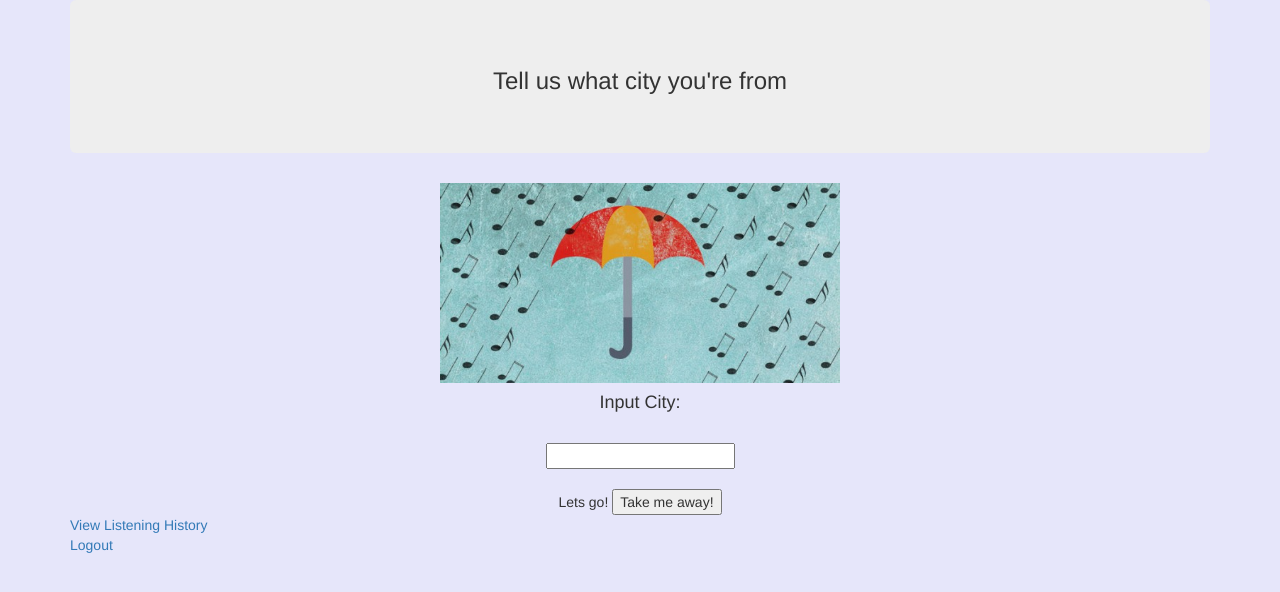
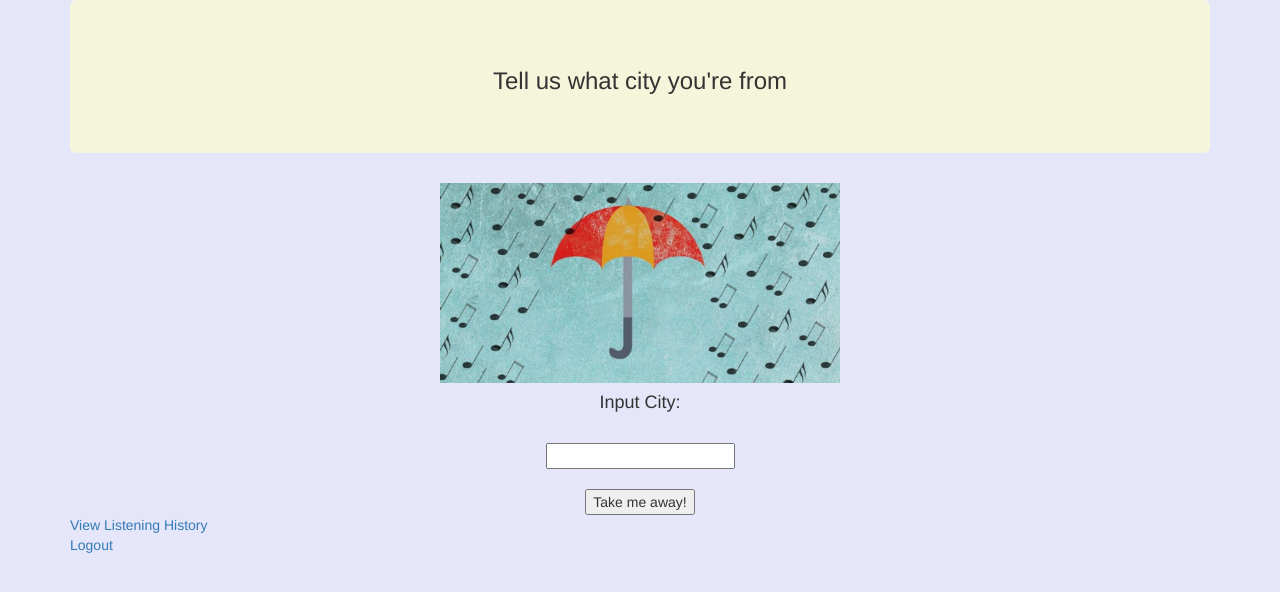
Before and after one commit to doniatung/MusicUnderTheWeather, a Flask app: template templates/home.html in a window 1280 px wide. Shown: the part 56-648 px from the top of the page. Run offline with Flask 2, Linux system fonts and the light colour scheme; the template is opened without the code that fills it, so the values that code supplies are empty; some libraries are stand-ins or nearby versions.

Commit message:
smaller tweaks

```diff
--- a/templates/home.html
+++ b/templates/home.html
@@ -20,7 +20,7 @@
         <h3 class="text-muted">Start Listening!</h3>
       </div>
 
-      <div class="jumbotron" >
+      <div class="jumbotron" style="background-color:beige;">
         <h3 class="display-3" style="text-align:center;">Tell us what city you're from</h3>
       </div>
 
@@ -30,7 +30,6 @@
                  <h4>Input City:</h4> <br>
                   <input type="text" name="newUsername" required> <br><br>
                   <form method = "GET" action = "/register">
-                  Lets go!
                   <input type="submit" value = "Take me away!">
                   </form>
       </div>
```
